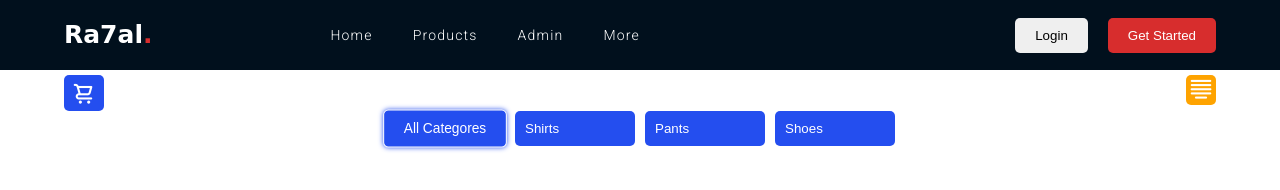
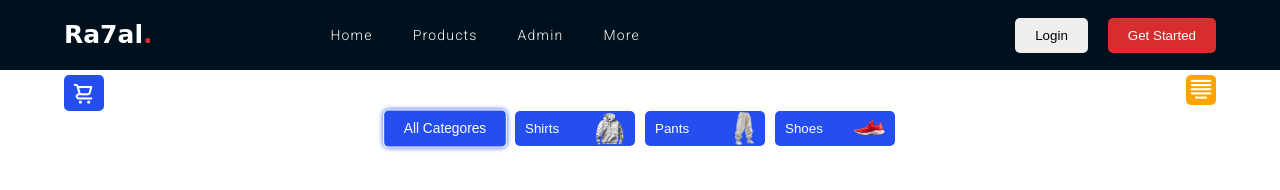
Before and after one commit to Omar-Ra7al/E-commerce-, a plain HTML site: page products.html in a window 1280 px wide. Drawn offline with nearby package versions, Linux system fonts and the light colour scheme; a web font is replaced by a local one.

Commit message:
Fix unewcognized images

```diff
--- a/css/products.css
+++ b/css/products.css
@@ -1233,15 +1233,15 @@ input[type="number"]::-webkit-inner-spin-button {
 }
 
 .ctegores button.shoes {
-  background-image: url(imgsimgsProduct/shose-5.png);
+  background-image: url(../imgs/imgsProduct/shose-5.png);
 }
 
 .ctegores button.pants {
-  background-image: url(imgsimgsProduct/jogger-pants1.png);
+  background-image: url(../imgs/imgsProduct/jogger-pants1.png);
 }
 
 .ctegores button.Sweatshirts {
-  background-image: url(imgsimgsProduct/white_hoody_sweatshirt_mockup_template.png);
+  background-image: url(../imgs/imgsProduct/white_hoody_sweatshirt_mockup_template.png);
 }
 
 .ctegores button:hover {
```
